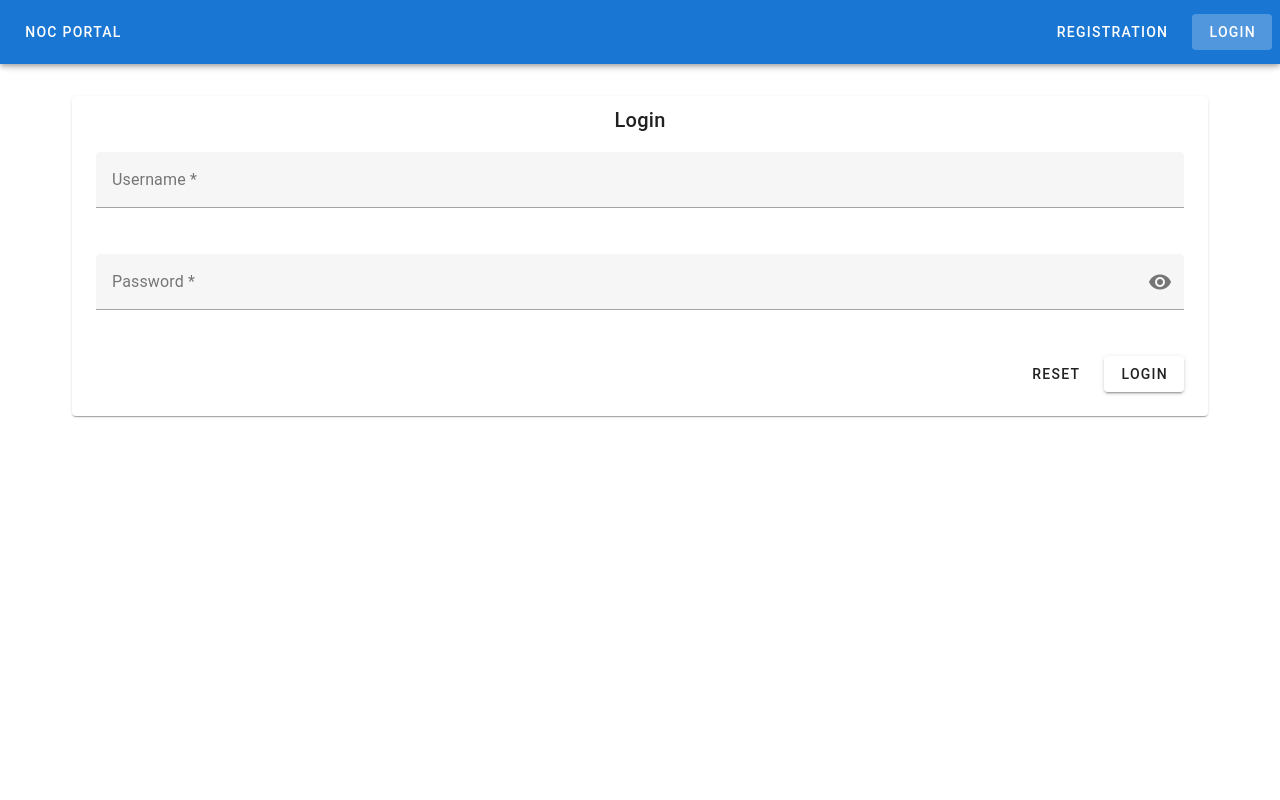
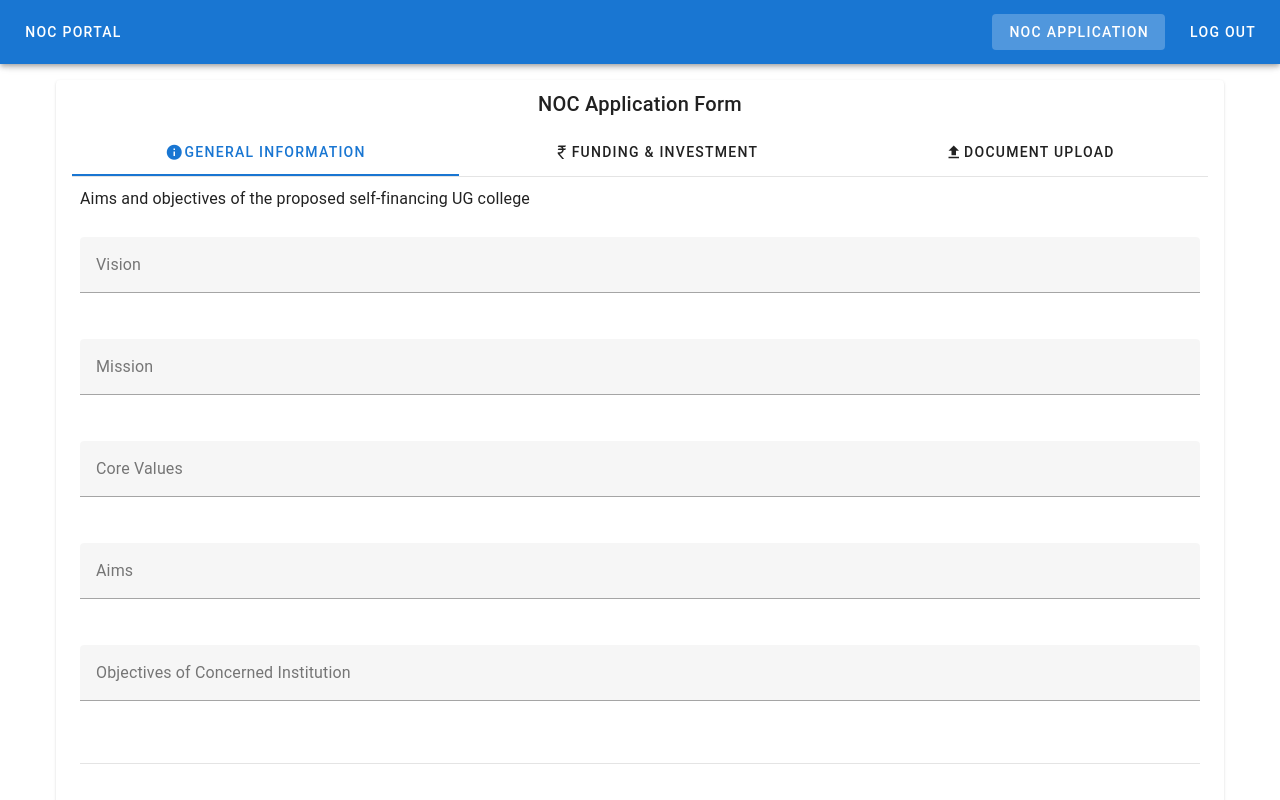
Before and after one commit to tanmaybug/nocapp, a Vue app in the folder frontend/: page /noc-application in a window 1280 px wide. Before the commit this address led to /login. Shown: the top 800 px of the page. Built offline with nearby package versions, Linux system fonts and the light colour scheme; no server answers; sample sign-in values are in the browser's storage.

Commit message:
feat: NOC form submission added (#1)

```diff
--- a/frontend/src/components/AppHeader.vue
+++ b/frontend/src/components/AppHeader.vue
@@ -9,6 +9,7 @@
       <v-btn class="me-2" text :to="{ name: 'Registration' }" v-if="!isAuthenticated">Registration</v-btn>
       <v-btn class="me-2" text :to="{ name: 'Login' }" v-if="!isAuthenticated">Login</v-btn>
       <v-btn class="me-2" text :to="{ name: 'NOCApplication' }" v-if="isAuthenticated">NOC Application</v-btn>
+      <v-btn class="me-2" text @click="logout()" v-if="isAuthenticated">Log Out</v-btn>
     </div>
   </v-app-bar>
 
@@ -29,12 +30,19 @@
 </template>
 
 <script setup lang="ts">
-import useAuthStore from '@/stores/authStore';
-import { storeToRefs } from 'pinia';
+import router from '@/routes'
+import useAuthStore from '@/stores/authStore'
+import { storeToRefs } from 'pinia'
 import { ref } from 'vue'
 
 const drawer = ref(false)
-const { isAuthenticated } = storeToRefs(useAuthStore())
+const authStore = useAuthStore()
+const { isAuthenticated } = storeToRefs(authStore)
+
+const logout = () => {
+  authStore.logout()
+  router.push({ name: 'Login' })
+}
 </script>
 
 <style scoped></style>
--- a/frontend/src/components/LoginForm.vue
+++ b/frontend/src/components/LoginForm.vue
@@ -41,8 +41,11 @@ async function onSubmit() {
   const validation = await formRef.value.validate()
   if (!validation.valid) return
   await store.login()
-  router.push({ name: 'NOCApplication' })
+  if (store.isAuthenticated) {
+    router.push({ name: 'NOCApplication' })
+  }
 }
+
 function onReset() {
   store.resetForm()
 }
--- a/frontend/src/components/NOCForm.vue
+++ b/frontend/src/components/NOCForm.vue
@@ -8,7 +8,7 @@
             <v-tab v-for="tab in tabs" :key="tab.value" :value="tab.value"
               :class="{ 'tab-submitted': store.isTabSubmitted(tab.dataKey) }">
               <v-icon left>{{ tab.icon }}</v-icon>
-              {{ tab.title }}
+              {{ NOC_FORM_LABEL_MAP[tab.dataKey] }}
               <v-icon v-if="store.isTabSubmitted(tab.dataKey)" class="ml-2" color="success" size="small">
                 mdi-check-circle
               </v-icon>
@@ -62,10 +62,10 @@
 </template>
 <script setup lang="ts">
 import { ref, computed } from 'vue'
-import { useNOCStore } from '@/stores/nocStore'
-import NOCFormTabGeneralInformation from './noc-forms/NOCFormTabGeneralInformation.vue'
-import NOCFormTabFundingInvestment from './noc-forms/NOCFormTabFundingInvestment.vue'
-import NOCFormTabDocumentUpload from './noc-forms/NOCFormTabDocumentUpload.vue'
+import { NOC_FORM_LABEL_MAP, useNOCStore } from '@/stores/nocStore'
+import NOCForm1 from './noc-forms/NOCForm1.vue'
+import NOCForm2 from './noc-forms/NOCForm2.vue'
+import NOCForm3 from './noc-forms/NOCForm3.vue'
 
 const store = useNOCStore()
 
@@ -76,24 +76,21 @@ const activeTab = ref(1)
 const tabs = [
   {
     value: 1,
-    title: "General Information",
     icon: "mdi-information",
-    component: NOCFormTabGeneralInformation,
-    dataKey: 'generalInformation'
+    component: NOCForm1,
+    dataKey: 'form1'
   },
   {
     value: 2,
-    title: "Funding & Investment",
     icon: "mdi-currency-inr",
-    component: NOCFormTabFundingInvestment,
-    dataKey: 'fundingData'
+    component: NOCForm2,
+    dataKey: 'form2'
   },
   {
     value: 3,
-    title: "Document Upload",
     icon: "mdi-upload",
-    component: NOCFormTabDocumentUpload,
-    dataKey: 'documentData'
+    component: NOCForm3,
+    dataKey: 'form3'
   }
 ]
 
@@ -143,8 +140,7 @@ async function onSubmitTab() {
   const current = currentTab.value
   if (!current) return
 
-  const tabData = store.getTabData(current.dataKey)
-  await store.submitTab(current.dataKey, tabData)
+  await store.submitTab(current.dataKey)
 }
 
 // Complete form submission
--- a/frontend/src/components/noc-forms/NOCFormTabGeneralInformation.vue
+++ b/frontend/src/components/noc-forms/NOCForm1.vue
@@ -231,7 +231,7 @@
     <v-col cols="12">
       <div class="text-body-2 mb-2">Whether the land already owned</div>
       <v-radio-group
-        v-model="modelValue.landOwnedStatus"
+        v-model="modelValue.landStatus.landOwnedStatus"
         row
         @update:model-value="updateValue"
       >
@@ -248,7 +248,7 @@
     <v-col cols="12">
       <div class="text-body-2 mb-2">Whether the land has been converted for use of educational purpose or not</div>
       <v-radio-group
-        v-model="modelValue.landConvertedForEducationalPurposeStatus"
+        v-model="modelValue.landStatus.landConvertedForEducationalPurposeStatus"
         row
         @update:model-value="updateValue"
       >
--- a/frontend/src/stores/authStore.ts
+++ b/frontend/src/stores/authStore.ts
@@ -2,16 +2,25 @@ import { defineStore } from 'pinia'
 import type { Status } from '@/types/common'
 import { submitLogin } from '@/apis'
 
-function defaultForm() {
+type LoginForm = { username: string; password: string }
+
+function defaultForm(): LoginForm {
   return {
     username: '',
     password: '',
   }
 }
 
+interface AuthState {
+  user: { token: string } | null
+  status: Status
+  error: string | null
+  form: LoginForm
+}
+
 export const useAuthStore = defineStore('auth', {
-  state: (): { status: Status; error: string | null; form: { username: string; password: string }; user: { token: string } | null } => ({
-    user: null,
+  state: (): AuthState => ({
+    user: localStorage.getItem('authToken') ? { token: localStorage.getItem('authToken')! } : null,
     status: 'initialized',
     error: null,
     form: defaultForm(),
@@ -23,20 +32,25 @@ export const useAuthStore = defineStore('auth', {
     resetForm() {
       this.form = defaultForm()
     },
-    async login() {
+    async login(): Promise<void> {
       this.status = 'processing'
       this.error = null
       try {
         const response = await submitLogin(this.form)
         this.status = 'processed'
         this.user = { token: response.data.token }
+        localStorage.setItem('authToken', response.data.token)
+        this.resetForm()
       } catch (err: any) {
         this.status = 'failed'
         this.error = err?.response?.data?.message || err?.message || 'Login failed'
-        alert(this.error)
         throw err
       }
     },
+    logout() {
+      localStorage.removeItem('authToken')
+      this.user = null
+    }
   },
 })
 
--- a/frontend/src/stores/nocStore.ts
+++ b/frontend/src/stores/nocStore.ts
@@ -1,10 +1,141 @@
 import { defineStore } from 'pinia'
 import type { Status } from '@/types/common'
 import useDialogStore from './dialogStore'
+import { submitNocForm } from '@/apis'
 
-function createDefaultNOCData() {
+export type NOCFormType = 'form1' | 'form2' | 'form3'
+
+type Nullable<T> = T | null
+
+interface Form1Data {
+  aimAndObjective: {
+    vision: string
+    mission: string
+    coreValues: string
+    aims: string
+    objectiveConcernedInstitution: string
+  }
+  collegeLandDetails: {
+    mouza: string
+    jlNo: string
+    khatianNo: string
+    plotNo: string
+    areaClasification: Nullable<number>
+  }
+  collegeLandAreaInAcres: string
+  collegeCoveredArea: string
+  credibilityAndReadiness: {
+    experienceInEducation: string
+    generalReputation: string
+    readinessToComplyWithRegulatoryNorms: string
+  }
+  additionalCommitmentsAndPlans: {
+    studentReservation: Nullable<number>
+    employeeReservation: Nullable<number>
+    specialSkillDevelomentActivity: Nullable<number>
+    academicAuditingPlans: Nullable<number>
+  }
+  landStatus: {
+    landOwnedStatus: Nullable<number>
+    landConvertedForEducationalPurposeStatus: Nullable<number>
+  }
+  comprehensivePlan: string
+  campusDevlopmentPlan: {
+    approvedPlanWith: {
+      totalBuildUpArea: string
+      groundFloorArea: string
+      firstFloorArea: string
+    }
+    totalNumberOf: {
+      classRoomCount: string
+      seminarRoomCount: string
+      multipurposeHallCount: string
+      labResourceCenterCount: string
+      ictEduTechLabCount: string
+      languageLabCount: string
+      storeRoomCount: string
+      boysCommonRoomCount: string
+      girlsCommonRoomCount: string
+      boysToiletCount: string
+      girlsToiletCount: string
+    }
+    anyOtherRoom: {
+      conferrenceRoomStatus: Nullable<number>
+      meetingRoomStatus: Nullable<number>
+    }
+    libraryDetails: {
+      totalSpace: string
+      readingRoomCount: string
+      booksCount: string
+      journalPeriodicalCount: string
+    }
+    administrativeOfficeStatus: Nullable<number>
+    totalPlannedConstruction: string
+  }
+}
+
+interface Form2Data {
+  projectedFundFlow: {
+    amount: string
+    sourceOfFund: string
+  }
+  synopsis: {
+    proposedInvestment: string
+    proposedEmployment: string
+    professionalCollegesCountWithin25Km: string
+    feederSchoolCountWithin15Km: string
+  }
+  buildingCompletionStatus: string
+  buildingCompletionDate: string
+  buildingCompletionExpectedDate: string
+  buildingPlanAmountToBeDeposited: string
+  estimatedIncomeAndExpenditureForFirst5Years: string
+  initialFundInformation: string
+  nationalizedBank: string
+}
+
+interface Form3Data {
+  proposalForCampusDevelopmentProgram: Array<string | number>
+  experienceAndExpertiseInDiscipline: Array<string | number>
+  feeStructureProposal: Array<string | number>
+  endowmentFundDetails: Array<string | number>
+  employeeAppointmentProcedure: Array<string | number>
+  extracurricularActivitiesAndPlacesDetails: Array<string | number>
+  societyRegistrationCertificate: Array<string | number>
+  conveyanceDeed: Array<string | number>
+  homesteadPurposeConversionApplication: Array<string | number>
+  gripsEchallan: Array<string | number>
+  buildingPlan: Array<string | number>
+  proofoFFees: Array<string | number>
+  proofOfLand: Array<string | number>
+  phasedDevlopmentBluePrint: Array<string | number>
+  prrofOfContiguousLandOwnership: Array<string | number>
+  otherInformation: Array<string | number>
+}
+
+interface NOCForm {
+  form1: Form1Data
+  form2: Form2Data
+  form3: Form3Data
+}
+
+interface NOCStoreState {
+  status: Status
+  error: string | null
+  form: NOCForm
+  submissionProgress: Record<NOCFormType, boolean>
+  dialogStore: ReturnType<typeof useDialogStore>
+}
+
+export const NOC_FORM_LABEL_MAP: Record<NOCFormType, string> = {
+  form1: 'General Information',
+  form2: 'Funding & Investment',
+  form3: 'Document Upload'
+} as const
+
+function createDefaultNOCData(): NOCForm {
   return {
-    generalInformation: {
+    form1: {
       aimAndObjective: {
         vision: '',
         mission: '',
@@ -32,8 +163,10 @@ function createDefaultNOCData() {
         specialSkillDevelomentActivity: null,
         academicAuditingPlans: null
       },
-      landOwnedStatus: null,
-      landConvertedForEducationalPurposeStatus: null,
+      landStatus: {
+        landOwnedStatus: null,
+        landConvertedForEducationalPurposeStatus: null,
+      },
       comprehensivePlan: '',
       campusDevlopmentPlan: {
         approvedPlanWith: {
@@ -68,7 +201,7 @@ function createDefaultNOCData() {
         totalPlannedConstruction: ''
       }
     },
-    fundingData: {
+    form2: {
       projectedFundFlow: {
         amount: '',
         sourceOfFund: ''
@@ -87,7 +220,7 @@ function createDefaultNOCData() {
       initialFundInformation: '',
       nationalizedBank: ''
     },
-    documentData: {
+    form3: {
       proposalForCampusDevelopmentProgram: [],
       experienceAndExpertiseInDiscipline: [],
       feeStructureProposal: [],
@@ -109,69 +242,54 @@ function createDefaultNOCData() {
 }
 
 export const useNOCStore = defineStore('noc', {
-  state: (): {
-    status: Status
-    error: string | null
-    form: any
-    submissionProgress: {
-      generalInformation: boolean
-      fundingData: boolean
-      documentData: boolean
-    }
-    dialogStore: ReturnType<typeof useDialogStore>
-  } => ({
+  state: (): NOCStoreState => ({
     status: 'initialized',
     error: null,
     form: createDefaultNOCData(),
     submissionProgress: {
-      generalInformation: false,
-      fundingData: false,
-      documentData: false
+      form1: false,
+      form2: false,
+      form3: false
     },
     dialogStore: useDialogStore()
   }),
 
   getters: {
-    isTabSubmitted: (state) => (tabKey: string) => {
-      return (state.submissionProgress as any)[tabKey] || false
+    isTabSubmitted: (state: NOCStoreState) => (tabKey: NOCFormType): boolean => {
+      return state.submissionProgress[tabKey] || false
     },
 
-    allTabsSubmitted: (state) => {
+    allTabsSubmitted: (state: NOCStoreState): boolean => {
       return Object.values(state.submissionProgress).every(submitted => submitted)
     },
 
-    getTabData: (state) => (tabKey: string) => {
-      return (state.form as any)[tabKey]
+    getTabData: (state: NOCStoreState) => <T extends NOCFormType>(tabKey: T): NOCForm[T] => {
+      return state.form[tabKey]
     }
   },
 
   actions: {
-    updateTabData(tabKey: string, data: any) {
-      if (tabKey in this.form) {
-        (this.form as any)[tabKey] = data
-      }
+    updateTabData<T extends NOCFormType>(tabKey: T, data: NOCForm[T]): void {
+      this.form[tabKey] = data
     },
 
-    async submitTab(tabKey: string, tabData: any) {
+    async submitTab<T extends NOCFormType>(tabKey: T): Promise<void> {
       this.status = 'processing'
       this.error = null
 
       try {
-        // Update the form data
-        this.updateTabData(tabKey, tabData)
+        const data = this.form[tabKey]
 
-        // Simulate API call for tab submission
-        // Replace with actual API call: await submitNOCTab(tabKey, tabData)
-        await new Promise((resolve) => setTimeout(resolve, 1000))
+        await submitNocForm(tabKey, { [tabKey]: { ...data } })
 
         // Mark tab as submitted
-        ;(this.submissionProgress as any)[tabKey] = true
+        this.submissionProgress[tabKey] = true
 
         this.status = 'processed'
         this.dialogStore.showDialog({
           type: 'ALERT',
           title: 'Tab Submitted',
-          message: `${this.getTabDisplayName(tabKey)} has been submitted successfully!`
+          message: `${NOC_FORM_LABEL_MAP[tabKey]} has been submitted successfully!`
         })
 
         // If all tabs are submitted, show final completion message
@@ -195,7 +313,7 @@ export const useNOCStore = defineStore('noc', {
       }
     },
 
-    async submitCompleteForm() {
+    async submitCompleteForm(): Promise<void> {
       this.status = 'processing'
       this.error = null
 
@@ -226,15 +344,6 @@ export const useNOCStore = defineStore('noc', {
         })
         throw err
       }
-    },
-
-    getTabDisplayName(tabKey: string): string {
-      const displayNames: Record<string, string> = {
-        generalInformation: 'General Information',
-        fundingData: 'Funding & Investment',
-        documentData: 'Document Upload'
-      }
-      return displayNames[tabKey] || tabKey
     }
   }
 })
--- a/frontend/src/stores/registrationStore.ts
+++ b/frontend/src/stores/registrationStore.ts
@@ -133,10 +133,10 @@ export const useRegistrationStore = defineStore('registration', {
       this.status = 'processing'
       this.error = null
       try {
-        const response =await submitRegistration({ ...this.form, confirm_password: this.form.password })
-        alert(response.data.noc_registration_id)
+        const response = await submitRegistration({ ...this.form, confirm_password: this.form.password })
         this.status = 'processed'
-        this.dialogStore.showDialog({ type: 'ALERT', title: 'Registration Successful', message: `Your registration ID is ${response.data.noc_registration_id}`})
+        this.resetForm()
+        this.dialogStore.showDialog({ type: 'ALERT', title: 'Registration Successful', message: `Your registration ID is ${response.data.noc_registration_id}` })
       } catch (err: any) {
         this.status = 'failed'
         this.error = err?.response?.data?.message || err?.message || 'Registration failed'
```
Also changed, not shown: frontend/src/apis/index.ts (+14 -0 lines), frontend/src/components/noc-forms/NOCForm2.vue (renamed from frontend/src/components/noc-forms/NOCFormTabFundingInvestment.vue), frontend/src/components/noc-forms/NOCForm3.vue (renamed from frontend/src/components/noc-forms/NOCFormTabDocumentUpload.vue).
